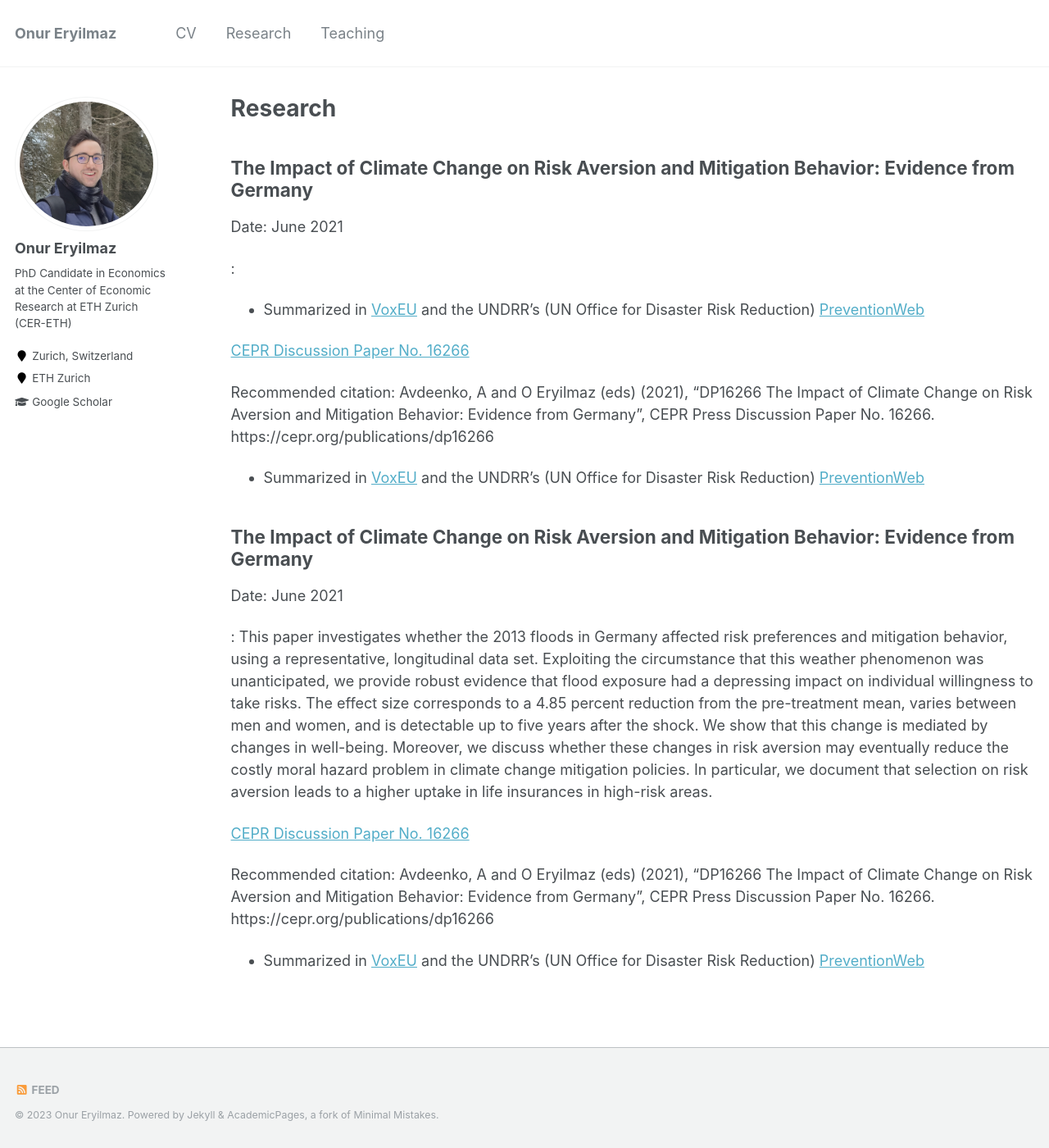
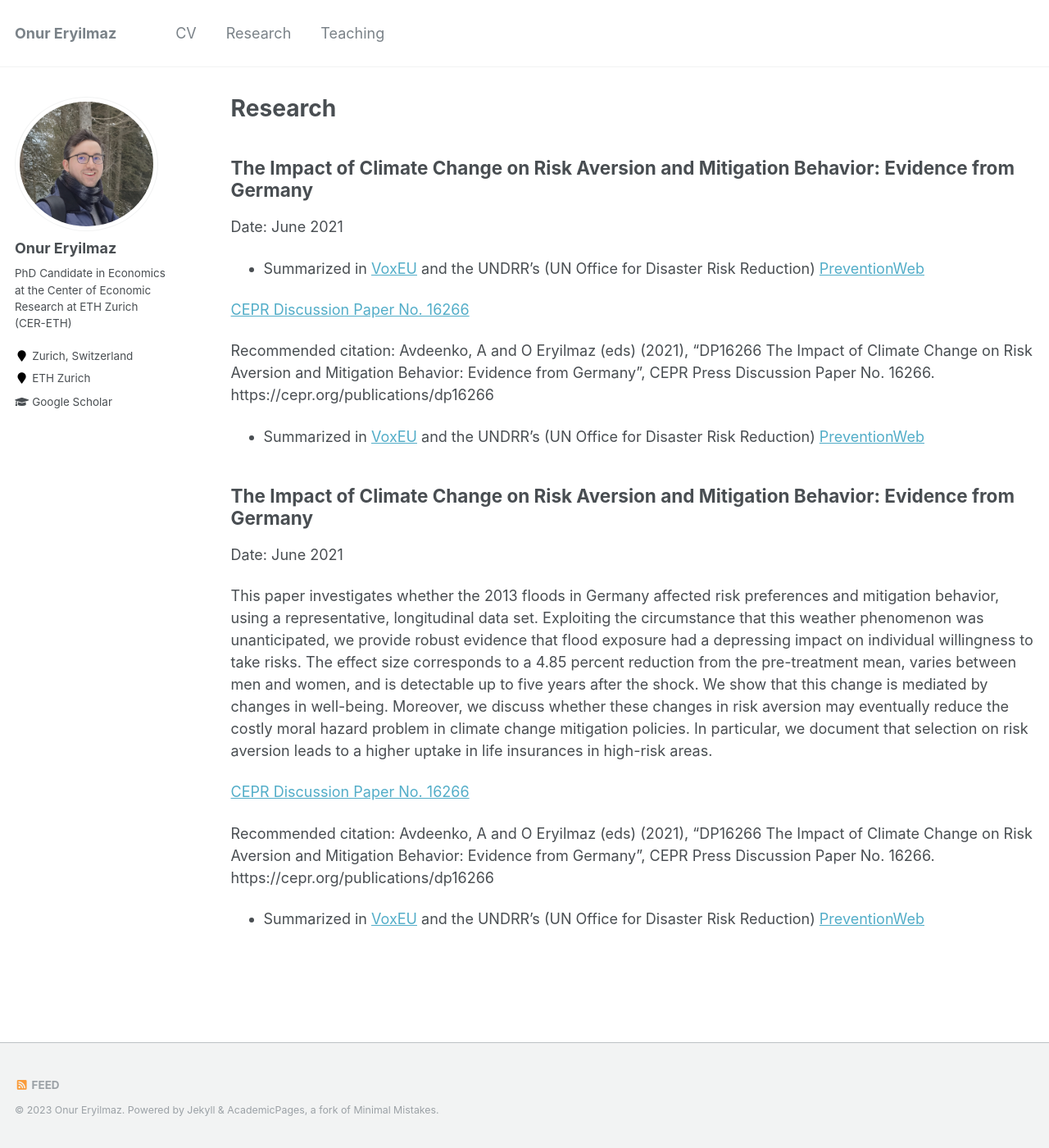
Before and after one commit to oeryilmaz/oeryilmaz.github.io, a Jekyll site: the page built from _pages/publications.md, in a window 1280 px wide and 1400 px high. Shown: the whole window at 82% size. Built offline with Jekyll 4.4.1, drawn with Linux system fonts in a browser that asks for light colours.

Commit message:
Update publications.md
Removed the colon ":", too.

```diff
--- a/_pages/publications.md
+++ b/_pages/publications.md
@@ -16,7 +16,7 @@ author_profile: true
     <h2>{{ post.title }}</h2>
     {% if post.date %}<p>Date: {{ post.date | date: "%B %Y" }}</p>{% endif %}
     {% if post.venue %}<p>Venue: {{ post.venue }}</p>{% endif %}
-    {% if post.excerpt %}<p> : {{ post.excerpt }}</p>{% endif %}
+    {% if post.excerpt %}<p> {{ post.excerpt }}</p>{% endif %}
     {% if post.paperurl %}<p><a href="{{ post.paperurl }}">{{ post.linktext | default: "Download paper here" }}</a></p>{% endif %}
     {% if post.citation %}<p>Recommended citation: {{ post.citation }}</p>{% endif %}
     <p>{{ post.content }}</p>
```
